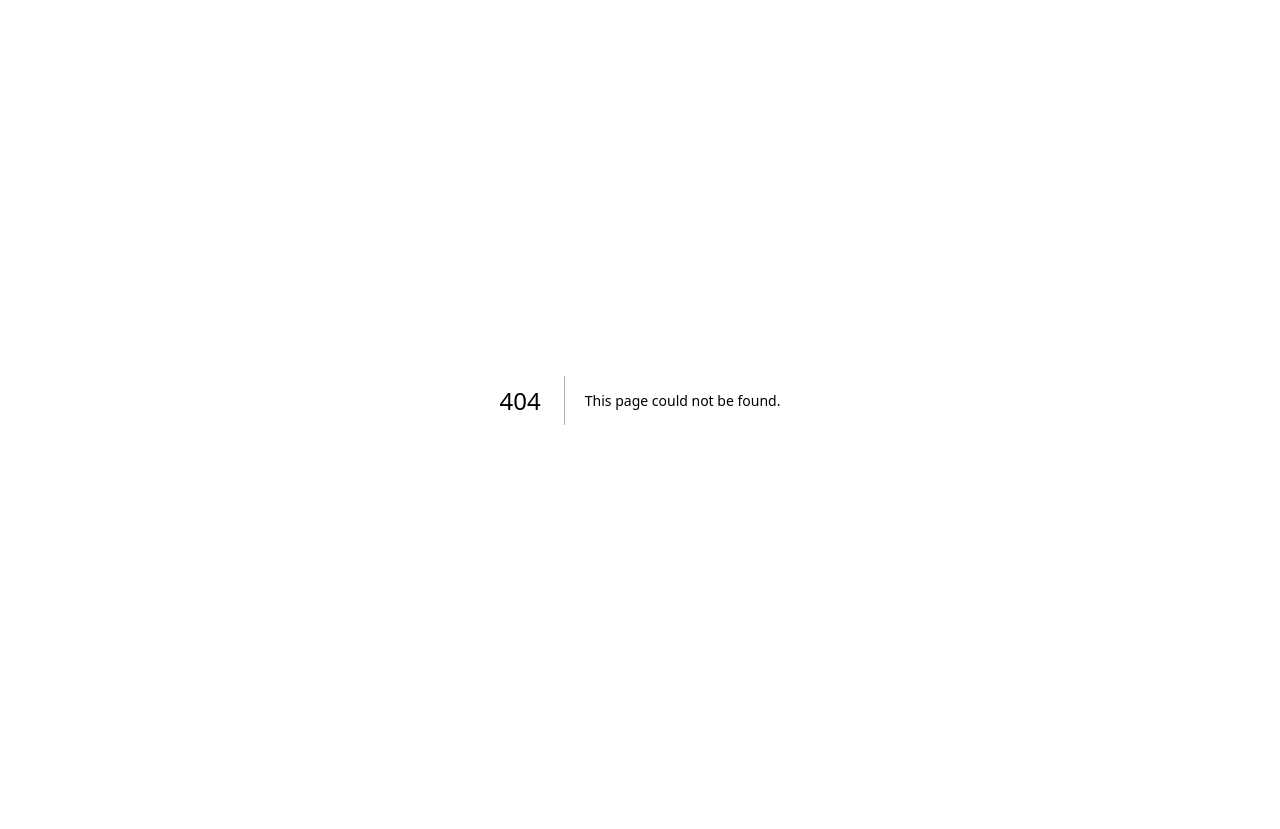
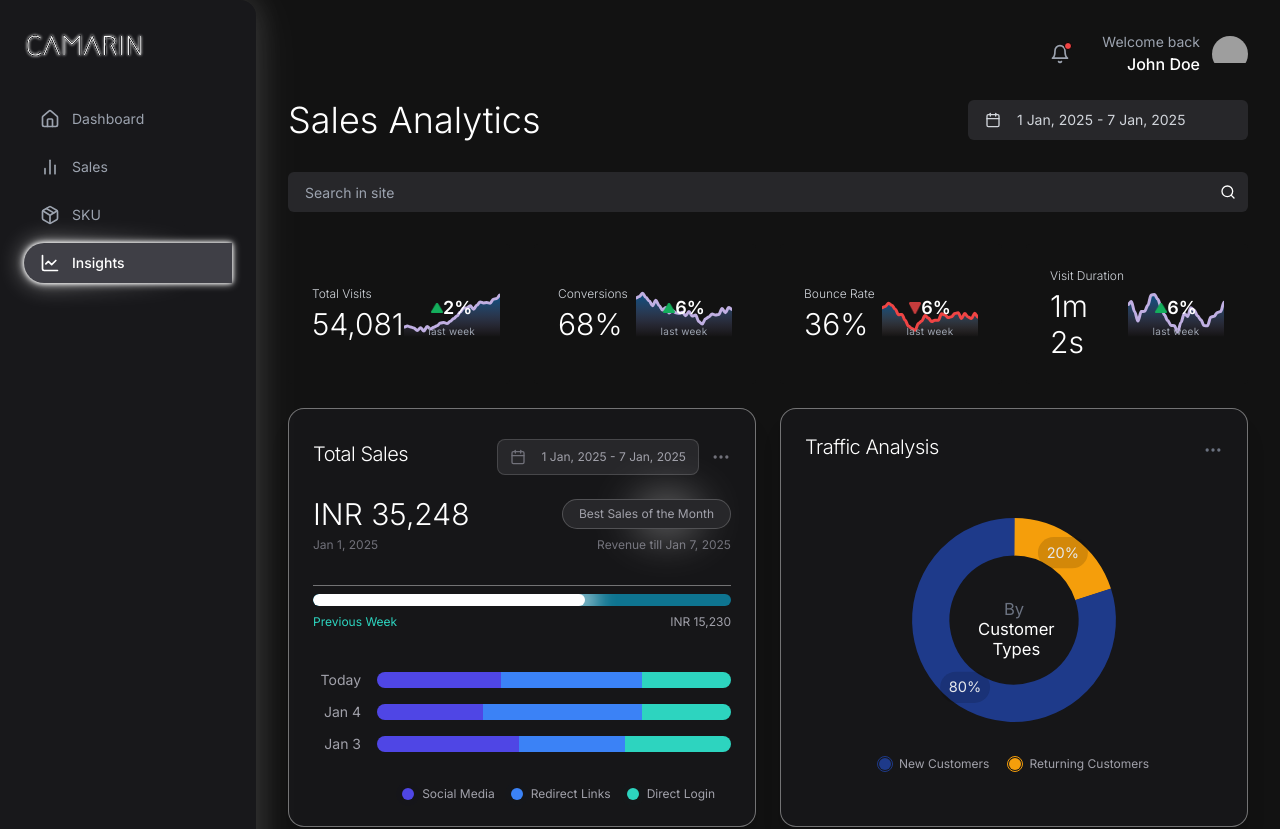
Before and after one commit to Camarin-AI/3d-analytics-dashboard, a Next.js app: page /insights in a window 1280 px wide. Before the commit this address had no page. Shown: the top 829 px of the page. Before the commit the page ends 800 px from the top, so only its background shows below. Built offline with nearby package versions, Linux system fonts and the light colour scheme; grey boxes are pictures that could not be loaded.

Commit message:
Insights Page structure

```diff
--- /dev/null
+++ b/app/insights/page.tsx
@@ -0,0 +1,5 @@
+import { Insights } from "@/components/Insights"
+
+export default function InsightsPage() {
+    return <Insights />
+}
--- /dev/null
+++ b/components/Insights.tsx
@@ -0,0 +1,54 @@
+"use client"
+
+import { useState } from "react"
+import { Sidebar } from "@/components/sidebar"
+import { Header } from "@/components/header"
+import { KpiCards } from "@/components/kpi-cards"
+import { TotalSales } from "@/components/total-sales"
+import { TrafficAnalysis } from "@/components/traffic-analysis-sales"
+import { ReturnRates } from "@/components/return-rates"
+import { ConversionRates } from "@/components/conversion-rates"
+import { EmbedAssistedRevenue } from "@/components/embed-assisted-revenue"
+import { DateRangePicker } from "@/components/date-range-picker"
+import { Search } from "@/components/search"
+
+export function Insights() {
+  const [dateRange, setDateRange] = useState({
+    from: new Date(2025, 0, 1), // Jan 1, 2025
+    to: new Date(2025, 0, 7), // Jan 7, 2025
+  })
+
+  return (
+    <div className="flex min-h-screen bg-[#121212] text-white">
+      <Sidebar />
+      <main className="flex-1 p-8">
+        <Header />
+        <div className="flex items-center justify-between mt-6 mb-8">
+          <h1 className="text-4xl font-light font-sans text-white">Sales Analytics</h1>
+          <DateRangePicker date={dateRange} onDateChange={setDateRange} />
+        </div>
+
+        <Search />
+
+        <KpiCards />
+
+        <div className="grid grid-cols-1 lg:grid-cols-2 gap-6 mt-6">
+          <TotalSales />
+          <TrafficAnalysis />
+        </div>
+
+        {/* <div className="mt-6">
+          <h2 className="text-2xl font-light font-sans text-white mb-4">Comparative Analysis</h2>
+          <div className="grid grid-cols-1 lg:grid-cols-2 gap-6">
+            <ReturnRates />
+            <ConversionRates />
+          </div> */}
+        {/* </div> */}
+
+        <div className="mt-6">
+          <EmbedAssistedRevenue />
+        </div>
+      </main>
+    </div>
+  )
+}
```
